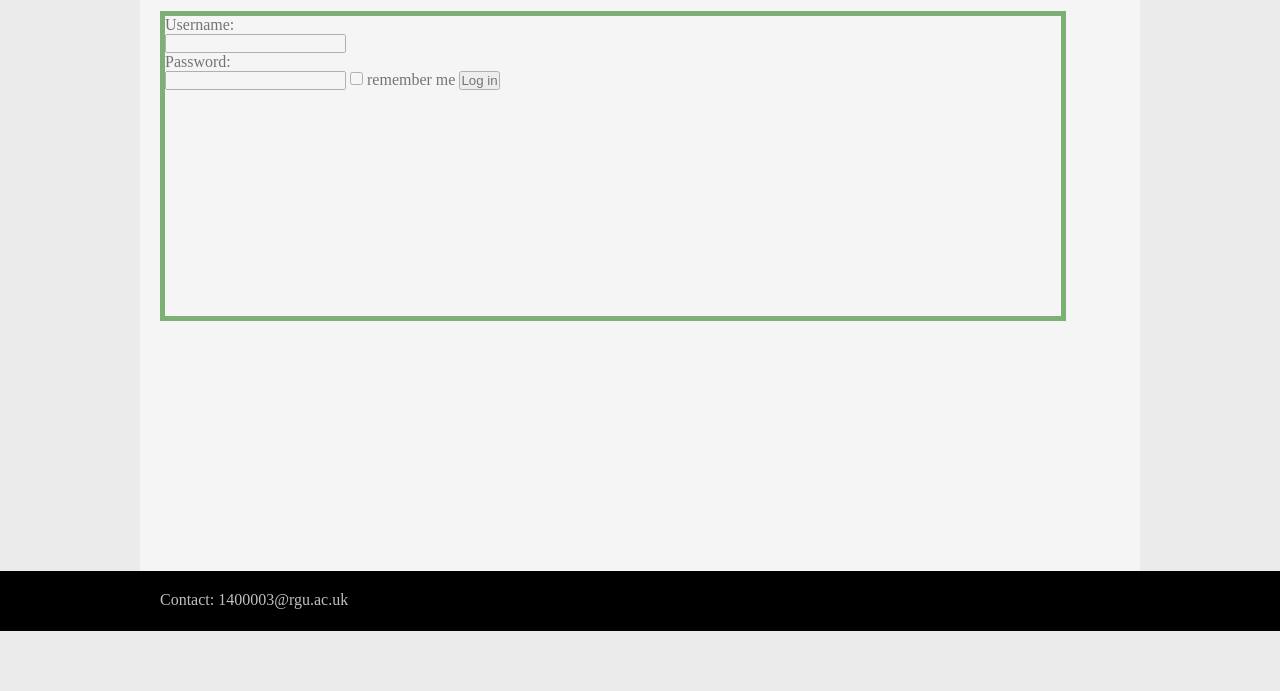
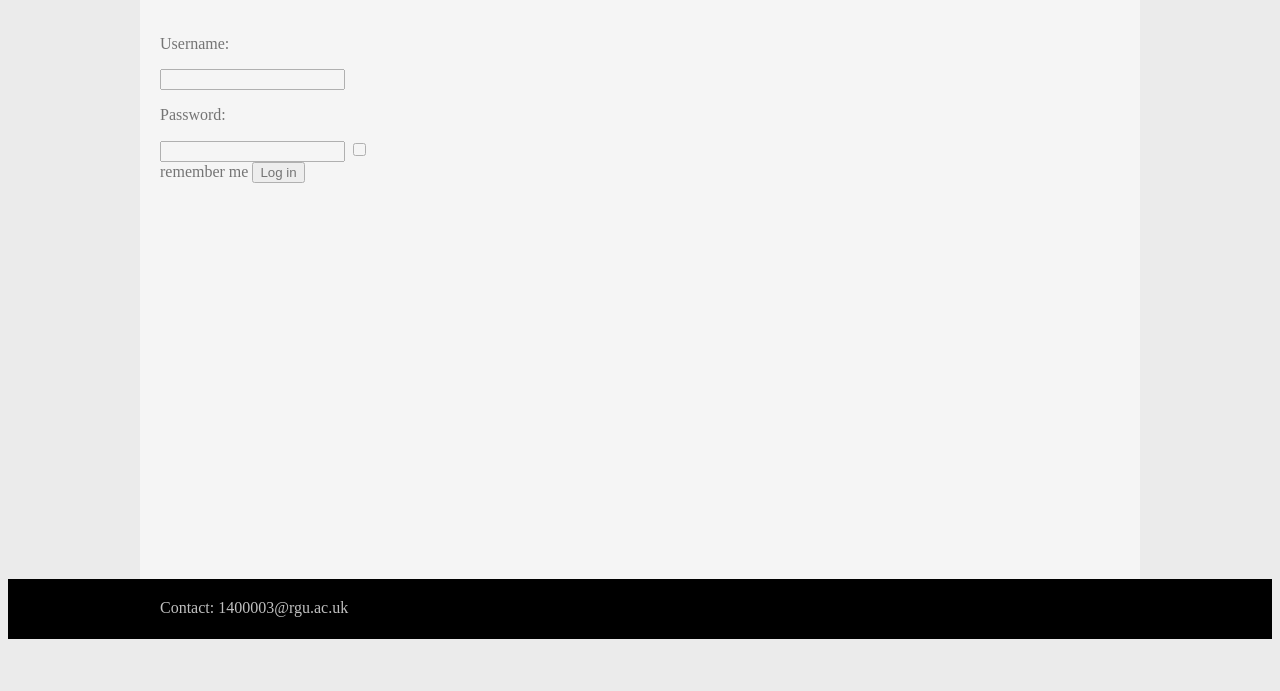
Before and after one commit to DarkGtr/DarkGtr2_01, a PHP site: page /Login.php in a window 1280 px wide. Shown: the part 109-800 px from the top of the page. Run offline with PHP 8.4, Linux system fonts and the light colour scheme.

Commit message:
06/11/2015

```diff
--- a/DarkGtr2.css
+++ b/DarkGtr2.css
@@ -1,7 +1,3 @@
-* {
-    Margin: 0;
-    padding: 0;
-}
 
 #MainHeader {
     width: 100%;
@@ -94,8 +90,6 @@ body{
 }
 
 #LoginArea {
-    width: 70%;
     height: 300px;
-    border: 5px solid #117700;
-    position: absolute;
+
 }
--- a/Login.php
+++ b/Login.php
@@ -24,10 +24,10 @@
         <div ID="LoginArea">
             <form ID="Login" action="Login.php" method="post">
                 <p>Username:</p>
-                    <input type="text" name="username"><br>
+                    <input type="text" name="username">
                 <p>Password:</p>
                     <input type="password" name="password">
-                    <input type="checkbox" name="remember me">
+                    <input type="checkbox" name="remember me"><br>
                    remember me <input type="submit" name="Login" value="Log in">
             </form>
         </div>
```
